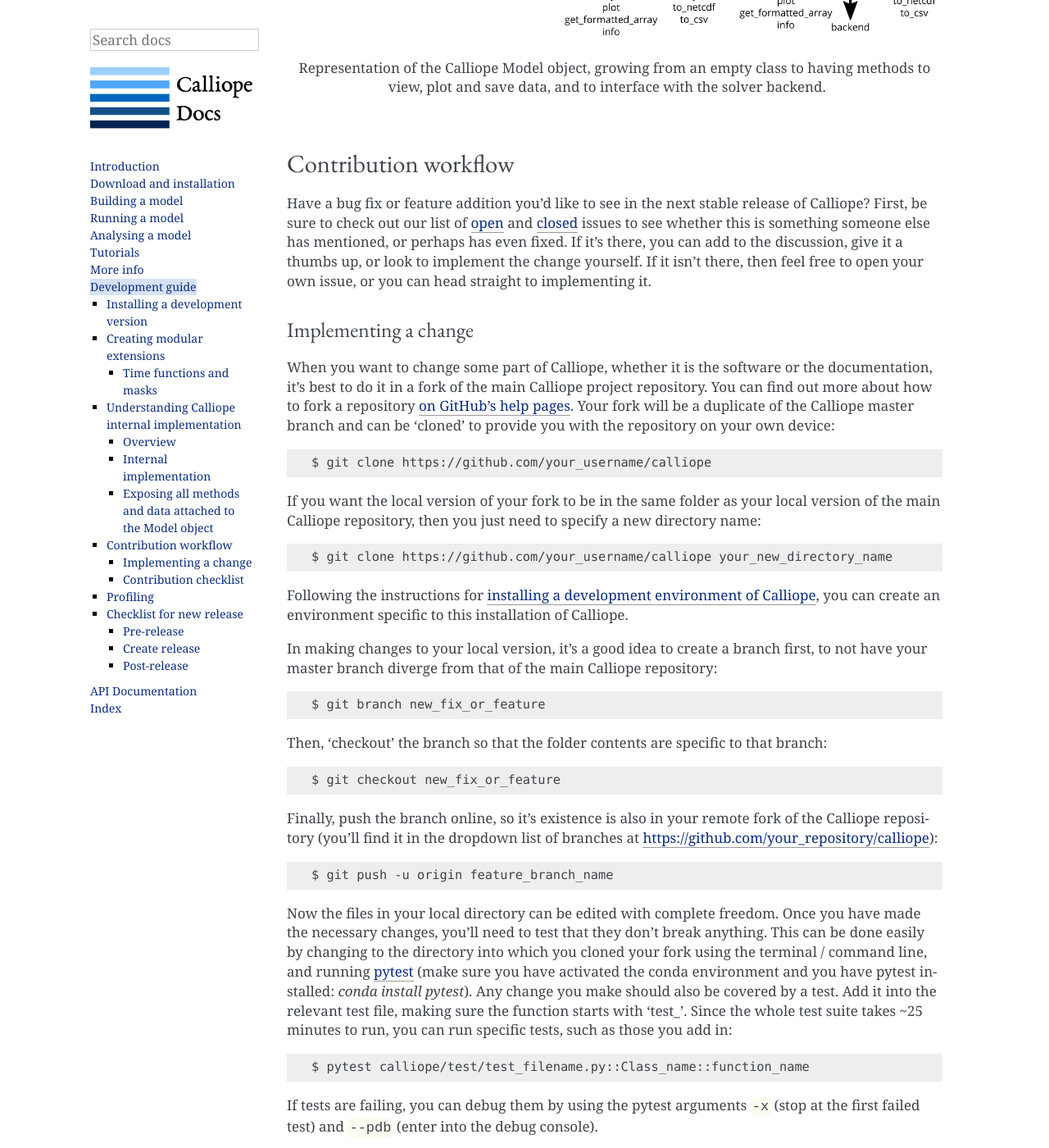
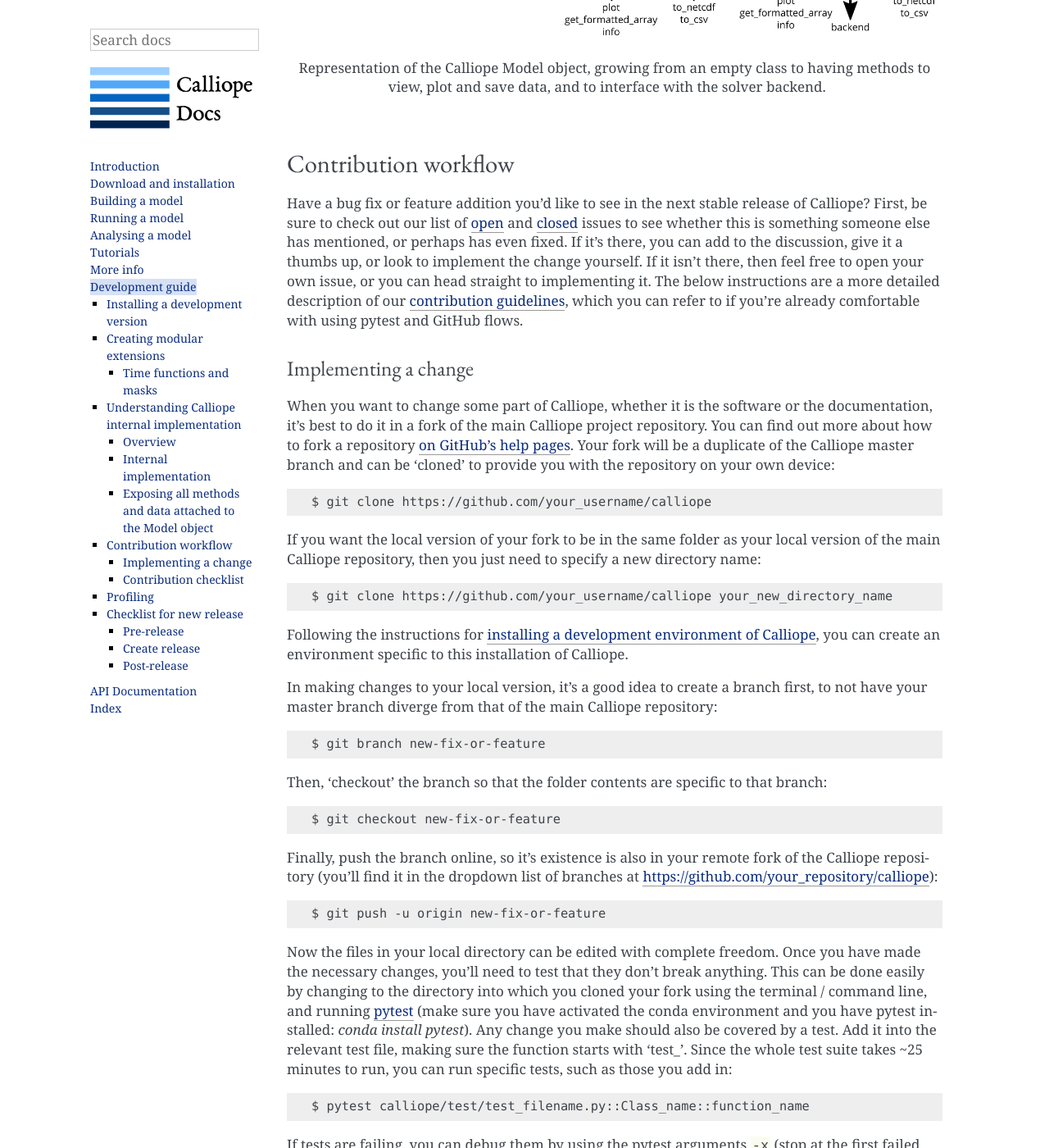
Before and after one commit to calliope-project/calliope, a Sphinx documentation site: the page built from doc/user/develop.rst, in a window 1280 px wide and 1400 px high, scrolled down 3812 px. Shown: the whole window at 82% size. Built offline with Sphinx 7.4.7, drawn with Linux system fonts in a browser that asks for light colours; pages that are not in the unit, such as notebooks, are missing from menus; a script that is not in the unit is left out; comment, search, counter and statistics services are not loaded.

Commit message:
Updates based on review

```diff
--- a/doc/user/develop.rst
+++ b/doc/user/develop.rst
@@ -103,7 +103,7 @@ The Model object begins as an empty class. Once called, it becomes an empty obje
 Contribution workflow
 ---------------------
 
-Have a bug fix or feature addition you'd like to see in the next stable release of Calliope? First, be sure to check out our list of `open <https://github.com/calliope-project/calliope/issues?utf8=%E2%9C%93&q=is%3Aissue+is%3Aopen>`_ and `closed <https://github.com/calliope-project/calliope/issues?utf8=%E2%9C%93&q=is%3Aissue+is%3Aclosed>`_ issues to see whether this is something someone else has mentioned, or perhaps has even fixed. If it's there, you can add to the discussion, give it a thumbs up, or look to implement the change yourself. If it isn't there, then feel free to open your own issue, or you can head straight to implementing it.
+Have a bug fix or feature addition you'd like to see in the next stable release of Calliope? First, be sure to check out our list of `open <https://github.com/calliope-project/calliope/issues?utf8=%E2%9C%93&q=is%3Aissue+is%3Aopen>`_ and `closed <https://github.com/calliope-project/calliope/issues?utf8=%E2%9C%93&q=is%3Aissue+is%3Aclosed>`_ issues to see whether this is something someone else has mentioned, or perhaps has even fixed. If it's there, you can add to the discussion, give it a thumbs up, or look to implement the change yourself. If it isn't there, then feel free to open your own issue, or you can head straight to implementing it. The below instructions are a more detailed description of our `contribution guidelines <https://github.com/calliope-project/calliope/blob/master/CONTRIBUTING.md>`_, which you can refer to if you're already comfortable with using pytest and GitHub flows.
 
 Implementing a change
 ---------------------
@@ -120,15 +120,15 @@ Following the instructions for :ref:`installing a development environment of Cal
 
 In making changes to your local version, it's a good idea to create a branch first, to not have your master branch diverge from that of the main Calliope repository::
 
-   $ git branch new_fix_or_feature
+   $ git branch new-fix-or-feature
 
 Then, 'checkout' the branch so that the folder contents are specific to that branch::
 
-   $ git checkout new_fix_or_feature
+   $ git checkout new-fix-or-feature
 
 Finally, push the branch online, so it's existence is also in your remote fork of the Calliope repository (you'll find it in the dropdown list of branches at https://github.com/your_repository/calliope)::
 
-   $ git push -u origin feature_branch_name
+   $ git push -u origin new-fix-or-feature
 
 Now the files in your local directory can be edited with complete freedom. Once you have made the necessary changes, you'll need to test that they don't break anything. This can be done easily by changing to the directory into which you cloned your fork using the terminal / command line, and running `pytest <https://docs.pytest.org/en/latest/index.html>`_ (make sure you have activated the conda environment and you have pytest installed: `conda install pytest`). Any change you make should also be covered by a test. Add it into the relevant test file, making sure the function starts with 'test\_'. Since the whole test suite takes ~25 minutes to run, you can run specific tests, such as those you add in::
 
```
Also changed, not shown: CONTRIBUTING.md (+6 -4 lines).
